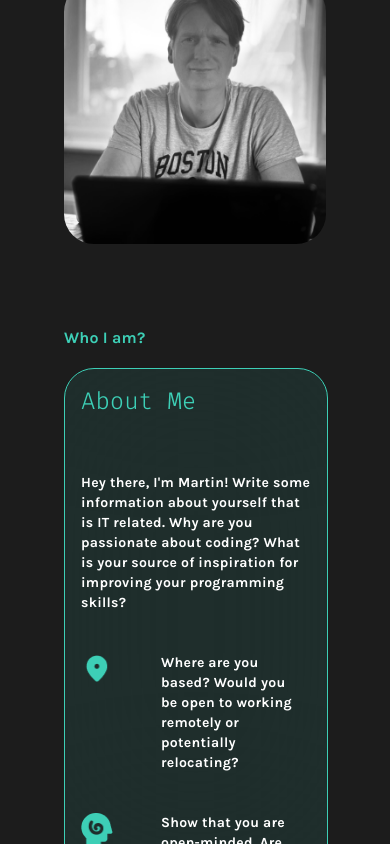
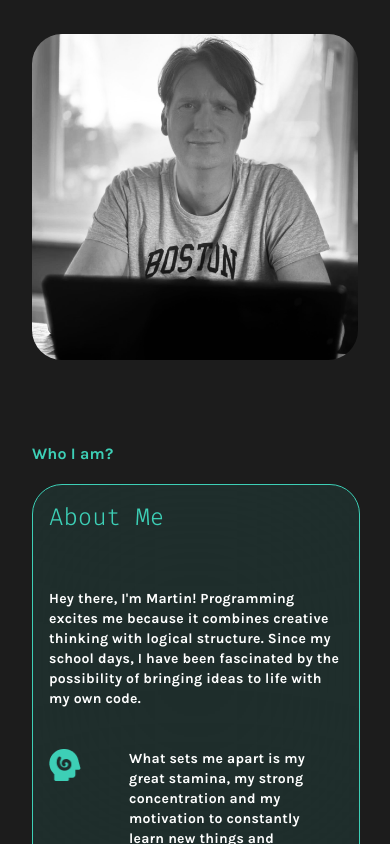
Before and after one commit to mercoding/martin.reifschneider.me, an Angular app: page /about in a window 390 px wide. Built offline with nearby package versions, Linux system fonts and the light colour scheme.

Commit message:
responsive optimations and texts created

```diff
--- a/src/app/pages/about/about.component.html
+++ b/src/app/pages/about/about.component.html
@@ -11,28 +11,28 @@
                 </h1>
                 <span>
                     {{services.language == "en" ?
-                    "Hey there, I'm Martin! Write some information about yourself that is IT related. Why are you passionate about coding? What is your source of inspiration for improving your programming skills?" :
-                    "Hallo, ich bin Martin! Schreibe ein paar Informationen über dich, die etwas mit IT zu tun haben. Warum programmierst du leidenschaftlich gerne? Was ist deine Inspirationsquelle, um deine Programmierkenntnisse zu verbessern?"}}
+                    "Hey there, I'm Martin! Programming excites me because it combines creative thinking with logical structure. Since my school days, I have been fascinated by the possibility of bringing ideas to life with my own code." :
+                    "Hallo, ich bin Martin! Programmieren begeistert mich, weil es kreatives Denken mit logischer Struktur vereint. Seit meiner Schulzeit fasziniert mich die Möglichkeit, mit eigenem Code Ideen zum Leben zu erwecken."}}
                 </span>
+                 <div><img src="assets/img/about-me.png" alt="">
+                    <span>
+                        {{services.language == "en" ?
+                        "What sets me apart is my great stamina, my strong concentration and my motivation to constantly learn new things and develop myself further." :
+                        "Was mich dabei besonders auszeichnet, ist mein hohes Durchhaltevermögen, meine starke Konzentration und meine Motivation, stetig Neues zu lernen und mich weiterzuentwickeln." }}
+                    </span>
+                </div>
                 <div><img src="assets/img/location.png" alt="">
                     <span>
                         {{services.language == "en" ?
-                        "Where are you based? Would you be open to working remotely or potentially relocating?" :
-                        "Wo sind Sie ansässig? Wären Sie bereit, aus der Ferne zu arbeiten oder möglicherweise umzuziehen?" }}
-                    </span>
-                </div>
-                <div><img src="assets/img/about-me.png" alt="">
-                    <span>
-                        {{services.language == "en" ?
-                        "Show that you are open-minded. Are you enthusiastic about learning new technologies and continually improving your skills?" :
-                        "Zeigen Sie, dass Sie aufgeschlossen sind. Sind Sie begeistert davon, neue Technologien zu erlernen und Ihre Fähigkeiten ständig zu verbessern?" }}
+                        "I live in Altenstadt, which is near Frankfurt am Main, and I am also available for remote work." :
+                        "Wohnhaft in Altenstadt, das liegt in der Nähe von Frankfurt am Main, stehe ich auch für Remote Arbeit bereit." }}
                     </span>
                 </div>
                 <div><img src="assets/img/checked.png" alt="">
                     <span>
                          {{services.language == "en" ?
-                         "Do you learn from each challenge as you search for the most efficient or elegant solution?" :
-                         "Lernen Sie aus jeder Herausforderung, wenn Sie nach der effizientesten oder elegantesten Lösung suchen?" }}
+                         "For me, the greatest learning potential lies in challenges. When I am faced with a complex problem, it motivates me to find not just any solution, but the most efficient and elegant one." :
+                         "Gerade in Herausforderungen liegt für mich das größte Lernpotenzial. Wenn ich vor einem komplexen Problem stehe, motiviert mich das besonders, nicht nur irgendeine Lösung zu finden, sondern die effizienteste und zugleich eleganteste." }}
                     </span>
                 </div>
             </div>
--- a/src/app/pages/about/about.component.scss
+++ b/src/app/pages/about/about.component.scss
@@ -20,6 +20,8 @@
             width: auto;
             border-radius: 30px;
         }
+
+
     }
 
 
@@ -117,7 +119,7 @@
         justify-content: center;
         align-items: center;
         margin-top: 64px;
-        height: 725px;
+        height: 700px;
 
         .profile-image {
             position: absolute;
@@ -132,12 +134,16 @@
                 width: 500px;
                 object-fit: cover;
             }
+
+            &:hover {
+                z-index: 30;
+            }
         }
 
 
         .about-me {
             position: absolute;
-            top: 256px;
+            top: -16px;
             right: 64px;
             display: flex;
             justify-content: center;
@@ -148,13 +154,13 @@
             border-radius: 30px;*/
 
             .about-me-container {
-                max-width: 500px;
+                max-width: 600px;
             }
 
             .about-me-box {
                 width: 100%;
                 padding: 0;
-                height: 456px;
+                height: 500px;
                 width: 500px;
 
                 background: #3DCFB61A;
@@ -164,6 +170,13 @@
     }
 }
 
+@media only screen and (max-width: 1150px) {
+     .about-me {
+            top: 256px !important;
+     }
+}
+
+
 @media only screen and (max-width: 646px) {
     .about {
         position: block;
@@ -172,7 +185,7 @@
         justify-content: center;
         align-items: center;
         height: 1000px;
-        margin: 64px 0 64px 0;
+        margin: 128px 0 64px 0;
 
         .profile-image {
             position: relative;
@@ -182,15 +195,15 @@
             width: 100%;
 
             img {
-                width: calc(100% - 128px);
+                width: calc(100% - 64px);
             }
         }
 
         .about-me {
             position: relative;
-            top: 0;
+            top: 0 !important;
             right: 0;
-            left: 64px;
+            left: 32px;
             width: 100%;
 
             .about-me-container {
@@ -199,7 +212,7 @@
                 height: auto;
 
                 .about-me-box {
-                    width: calc(100% - 128px);
+                    width: calc(100% - 64px);
                     height: auto;
                     padding: 16px 0 16px 0;
                 }
--- a/src/app/pages/contact/contact.component.html
+++ b/src/app/pages/contact/contact.component.html
@@ -13,7 +13,7 @@
       {{services.language == "en" ? "Got a problem to solve?" : 'Haben Sie ein Problem zu lösen?'}}
     </h2>
     <span>
-      {{services.language == "en" ? "Encourage people to contact you and describe what role you are interested in. Show that you will add value to their projects through your work. " : 'Ermutigen Sie die Leute, mit Ihnen Kontakt aufzunehmen, und beschreiben Sie, an welcher Aufgabe Sie interessiert sind. Zeigen Sie, dass Ihre Arbeit einen Mehrwert für ihre Projekte durch Ihre Arbeit.'}}
+      {{services.language == "en" ? "I am looking for exciting projects in web development. With modern technologies and passion, I bring real added value to the team." : 'Ich suche spannende Projekte in der Webentwicklung. Mit modernen Technologien und Leidenschaft bringe ich echten Mehrwert ins Team.'}}
     </span>
   </div>
 
--- a/src/app/pages/contact/contact.component.scss
+++ b/src/app/pages/contact/contact.component.scss
@@ -6,7 +6,7 @@
 }
 
 .headline {
-  width: 568px;
+  width: 668px;
   margin-top: 64px;
   margin-left: 64px;
 
@@ -114,8 +114,10 @@
   margin-top: -24px !important;
   margin-left: 32px !important;
   color: white;
+
   a {
-    color: #3dcfb6;;
+    color: #3dcfb6;
+    ;
   }
 }
 
@@ -184,3 +186,15 @@
     }
   }
 }
+
+@media only screen and (max-width: 1000px) {
+  .contact {
+    .headline {
+      width: calc(100% - 64px);
+    }
+
+    .contact-form {
+      width: calc(100% - 64px);
+    }
+  }
+}
--- a/src/app/pages/skills/skills.component.html
+++ b/src/app/pages/skills/skills.component.html
@@ -13,8 +13,8 @@
             </h1>
             <span>
                 {{services.language == "en" ?
-                "A short introduction of your skills. Highlight your experience of  using different front-end technologies and emphasise your openness to learning and adapting to new technologies. Show how important it is for you to keep up with the rapid changes in web development." :
-                "Eine kurze Vorstellung Ihrer Fähigkeiten. Heben Sie Ihre Erfahrung im Umgang mit verschiedenen Frontend-Technologien hervor und betonen Sie Ihre Bereitschaft, zu lernen und sich an neue Technologien anzupassen. Zeigen Sie, wie wichtig es für Sie ist, mit den schnellen Veränderungen in der Webentwicklung Schritt zu halten."
+                "I have a broad skillset in modern web and software development: From solid basics in HTML, CSS and JavaScript to frameworks such as Angular and TypeScript to material design for appealing UI design. I am experienced in working with Firebase, REST APIs and GIT in agile Scrum teams. My strong growth mindset motivates me to constantly learn new things - including in the area of game development with C# and Unity, which has been my passion for many years." :
+                "Ich bringe ein breites Skillset aus der modernen Web- und Softwareentwicklung mit: Von soliden Grundlagen in HTML, CSS und JavaScript über Frameworks wie Angular und TypeScript bis hin zu Material Design für ansprechende UI-Gestaltung. Ich arbeite routiniert mit Firebase, REST-APIs und GIT in agilen Scrum-Teams. Mein ausgeprägtes Growth Mindset motiviert mich, stetig Neues zu lernen – unter anderem auch im Bereich Game Development mit C# und Unity, meiner langjährigen Leidenschaft."
                 }}
             </span>
             <h3>
--- a/src/app/pages/skills/skills.component.scss
+++ b/src/app/pages/skills/skills.component.scss
@@ -139,6 +139,9 @@
 @media only screen and (max-width: 646px) {
     .skills {
         .skills-description {
+            div {
+                height: auto;
+            }
             h1 {
                 font-size: 50px;
             }
```
